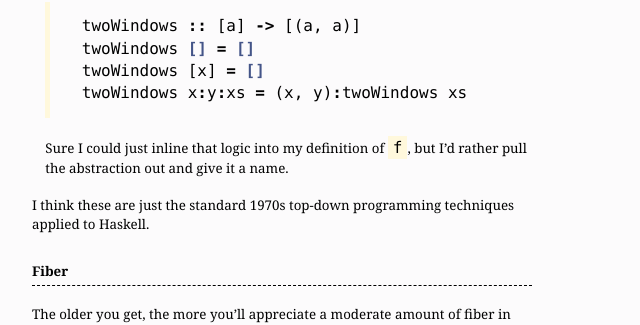
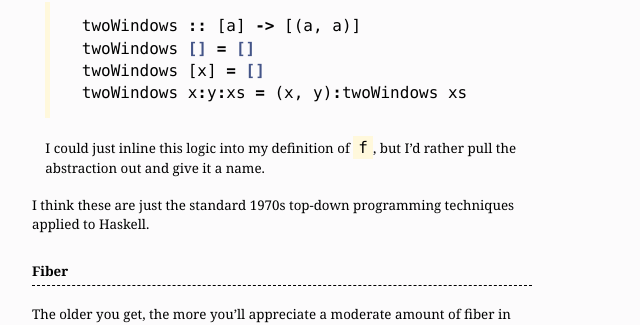
Before and after one commit to hlian/hao.codes, a Jekyll site: the page built from _posts/2015-11-30-haskell-treasure-map.md, in a window 1280 px wide and 900 px high, scrolled down 4426 px. Shown: the part 436-761 px from the top of the window, without its empty margins (0-640 px from the left). Built offline with Jekyll 4.4.1, drawn with Linux system fonts in a browser that asks for light colours; Markdown is read by kramdown in place of the engine named in the settings.

Commit message:
Update 2015-11-30-haskell-treasure-map.md

````diff
--- a/_posts/2015-11-30-haskell-treasure-map.md
+++ b/_posts/2015-11-30-haskell-treasure-map.md
@@ -169,7 +169,7 @@ I find writing a clean function `f` involves asking myself:
     twoWindows x:y:xs = (x, y):twoWindows xs
     ```
 
-    Sure I could just inline that logic into my definition of `f`, but I'd rather pull the abstraction out and give it a name.
+    I could just inline this logic into my definition of `f`, but I'd rather pull the abstraction out and give it a name.
 
 I think these are just the standard 1970s top-down programming techniques applied to Haskell.
 
````
